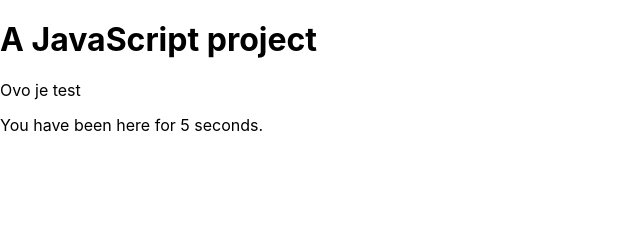
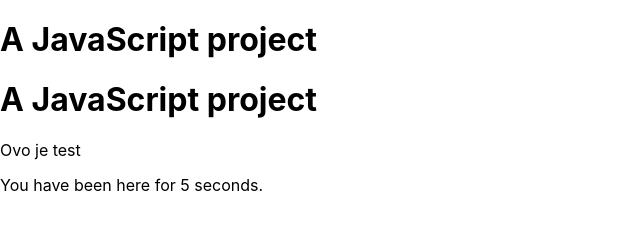
Before and after one commit to VuckoM/algoProject, a website built with Parcel: page AlgoProject/src/index.html in a window 1280 px wide. Shown: the whole page, without its empty margins (0-640 px from the left). Built offline with nearby package versions, Linux system fonts and the light colour scheme.

Commit message:
project sec init

```diff
--- a/AlgoProject/src/index.html
+++ b/AlgoProject/src/index.html
@@ -7,6 +7,7 @@
 </head>
 <body>
   <h1>A JavaScript project</h1>
+  <h1>A JavaScript project</h1>
 <p>Ovo je test</p>
   <div id="app"></div>
   <script src="main.js"></script>
```
